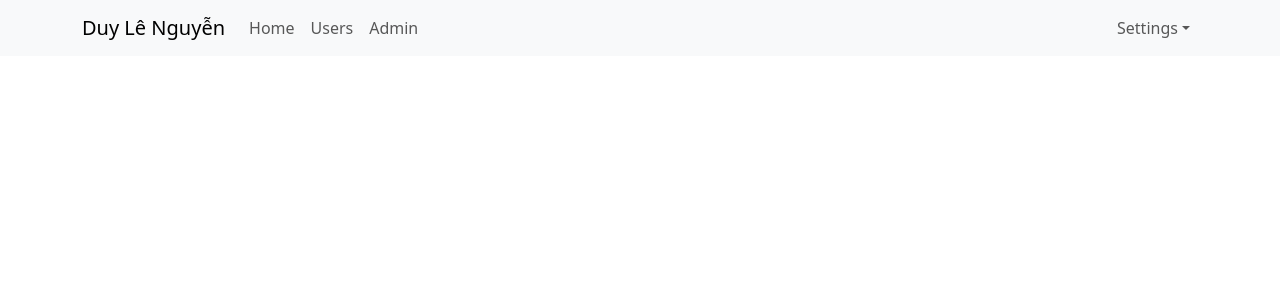
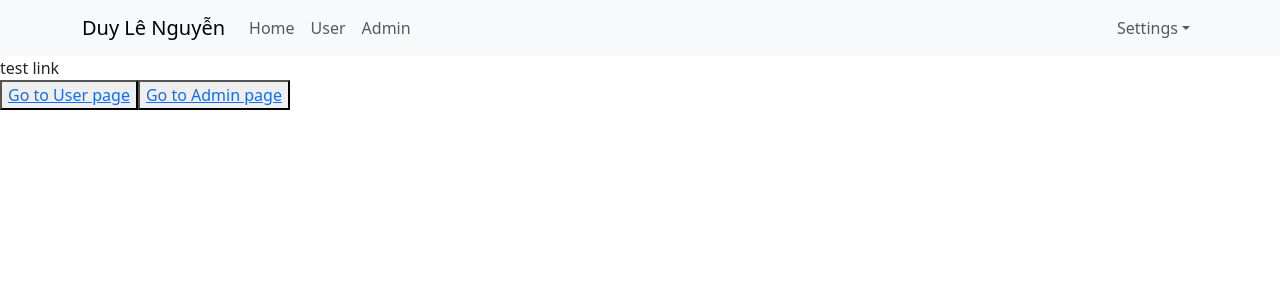
Before and after one commit to NguyenLeDuyy/Hello-World-ReactJS, a React (Create React App) app: page / in a window 1280 px wide. Shown: the top 300 px of the page. Built offline with nearby package versions, Linux system fonts and the light colour scheme.

Commit message:
Video 48

```diff
--- a/src/App.js
+++ b/src/App.js
@@ -1,5 +1,6 @@
 import './App.scss';
 import Header from './components/Header/Header';
+import { Link } from "react-router-dom";
 
 const App = () => {
 
@@ -7,6 +8,17 @@
 
     <div className="app-container">
       <Header />
+      <div>
+        test link
+        <div>
+          <button>
+            <Link to="/users">Go to User page</Link>
+          </button>
+          <button>
+            <Link to="/admins">Go to Admin page</Link>
+          </button>
+        </div>
+      </div>
     </div>
   );
 }
--- /dev/null
+++ b/src/components/Admin/Admin.js
@@ -0,0 +1,6 @@
+const Admin = (props) => {
+    return (
+        <div>Admin component</div>
+    )
+}
+export default Admin;
--- a/src/components/Header/Header.js
+++ b/src/components/Header/Header.js
@@ -2,6 +2,7 @@
 import Nav from 'react-bootstrap/Nav';
 import Navbar from 'react-bootstrap/Navbar';
 import NavDropdown from 'react-bootstrap/NavDropdown';
+import { Link } from "react-router-dom";
 
 const Header = () => {
     return (
@@ -11,9 +12,12 @@
                 <Navbar.Toggle aria-controls="basic-navbar-nav" />
                 <Navbar.Collapse id="basic-navbar-nav">
                     <Nav className="me-auto">
-                        <Nav.Link href="#home">Home</Nav.Link>
-                        <Nav.Link href="#link">Users</Nav.Link>
-                        <Nav.Link href="#link">Admin</Nav.Link>
+                        <Link to='/' className='nav-link'>Home</Link>
+                        <Link to='/users' className='nav-link'>User</Link>
+                        <Link to='/admins' className='nav-link'>Admin</Link>
+                        {/* <Nav.Link href="/">Home</Nav.Link>
+                        <Nav.Link href="/users">Users</Nav.Link>
+                        <Nav.Link href="/admins">Admin</Nav.Link> */}
 
                     </Nav>
                     <Nav>
--- /dev/null
+++ b/src/components/User/User.js
@@ -0,0 +1,6 @@
+const User = (props) => {
+    return (
+        <div>User component</div>
+    )
+}
+export default User;
--- a/src/index.js
+++ b/src/index.js
@@ -5,12 +5,26 @@
 import { Provider } from 'react-redux';
 import store from './redux/store';
 import 'bootstrap/dist/css/bootstrap.min.css';
+import {
+  BrowserRouter,
+  Routes,
+  Route,
+} from "react-router-dom";
+import User from './components/User/User';
+import Admin from './components/Admin/Admin';
 
 const root = ReactDOM.createRoot(document.getElementById('root'));
 root.render(
   <Provider store={store}>
     {/* <React.StrictMode> */}
-    <App />
+    <BrowserRouter>
+      <Routes>
+        <Route path="/" element={<App />} />
+        <Route path="users" element={<User />} />
+        <Route path="admins" element={<Admin />} />
+      </Routes>
+    </BrowserRouter>
+
     {/* </React.StrictMode> */}
   </Provider>
 );
```
